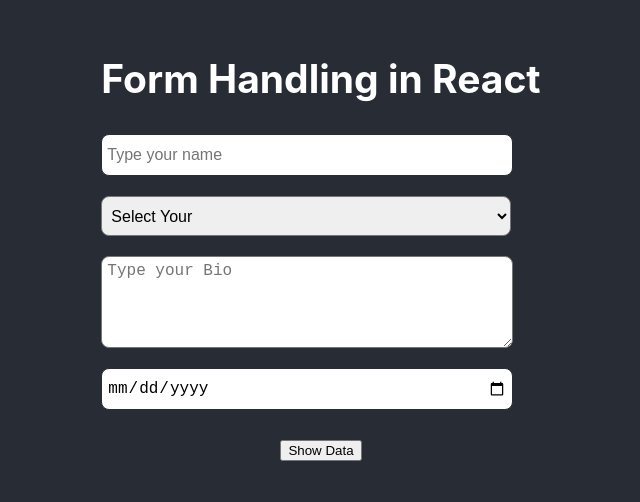
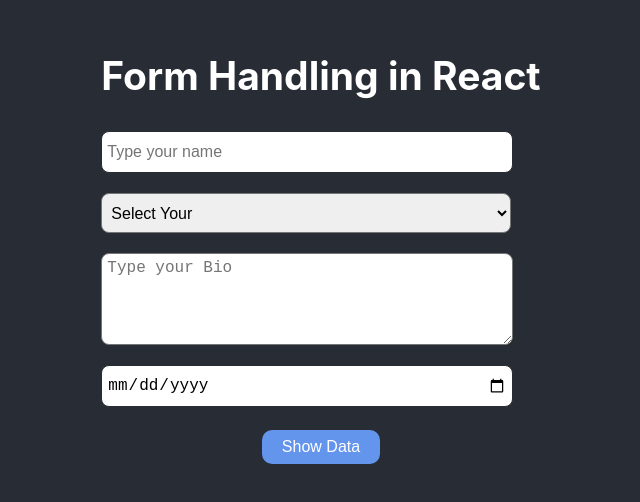
Before and after one commit to nazmul98/exploring-react-class-component, a React (Create React App) app: page /form in a window 1280 px wide. Shown: the part 148-650 px from the top of the page, without its empty margins (319-959 px from the left). Built offline with nearby package versions, Linux system fonts and the light colour scheme.

Commit message:
form design done

```diff
--- a/src/Component/Form/Form.css
+++ b/src/Component/Form/Form.css
@@ -17,3 +17,11 @@
 .myForm input:focus, .myForm textarea:focus, .myForm select:focus {
     outline: 0;
 }
+button {
+    padding: 8px 20px;
+    border: none;
+    border-radius: 10px;
+    color: white;
+    font-size: 16px;
+    background-color: cornflowerblue;
+}
```
